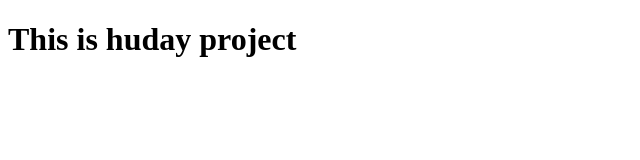
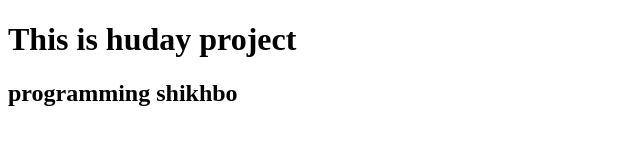
Before and after one commit to Contactahrisha/project, a plain HTML site: page index.html in a window 1280 px wide. Shown: the whole page, without its empty margins (0-640 px from the left). Drawn offline with Linux system fonts and the light colour scheme.

Commit message:
third commit

```diff
--- a/index.html
+++ b/index.html
@@ -7,5 +7,6 @@
 </head>
 <body>
     <h1>This is huday project</h1>
+    <h2>programming shikhbo</h2>
 </body>
 </html>
```
Also changed, not shown: first html.txt.
